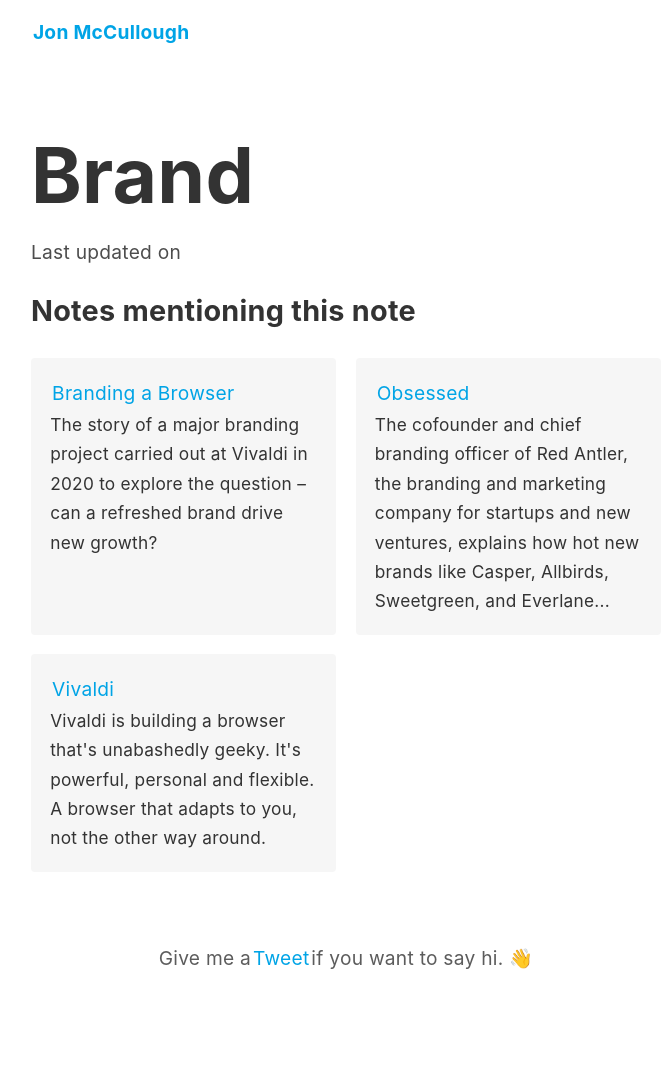
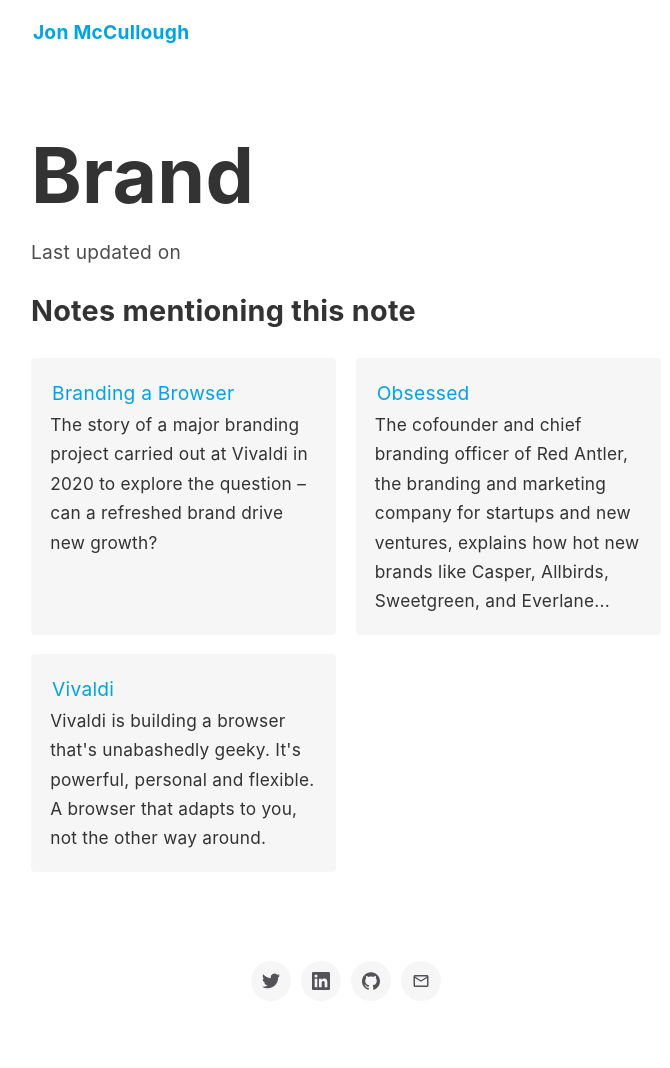
Before and after one commit to jonmccull/digital-garden, a Jekyll site: the page built from _notes/brand.md, in a window 1280 px wide. Shown: the whole page, without its empty margins (294-964 px from the left). Built offline with Jekyll 4.4.1, drawn with Linux system fonts in a browser that asks for light colours; before the commit the page ends 1015 px from its top, so only the background shows below that.

Commit message:
Update, Footer
Signed-off-by: Jon McCullough <jonmccull@pm.me>

```diff
--- a/_includes/footer.html
+++ b/_includes/footer.html
@@ -1 +1 @@
-Give me a <a href="https://twitter.com/jonmccull/">Tweet</a>  if you want to say hi. 👋
+{% include social-links.html %}
```
